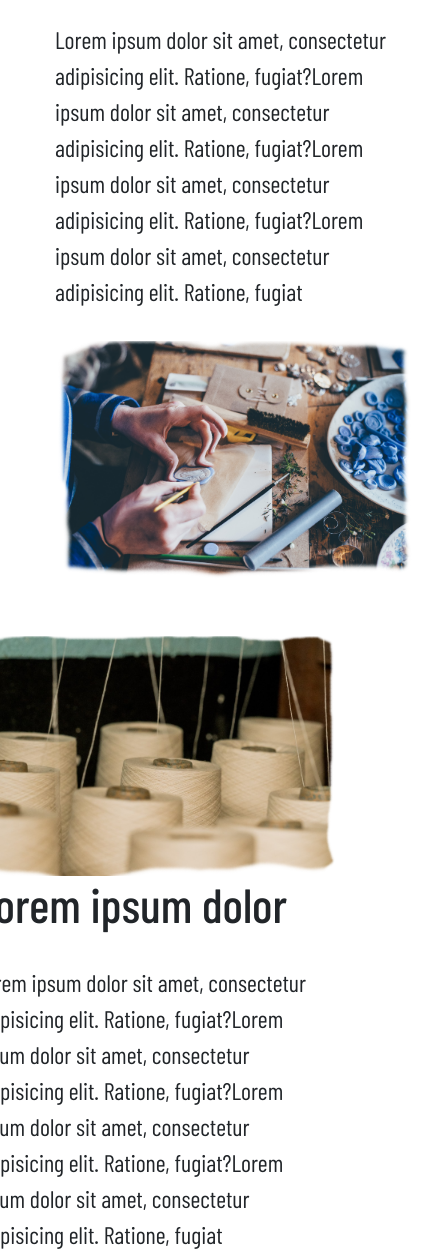
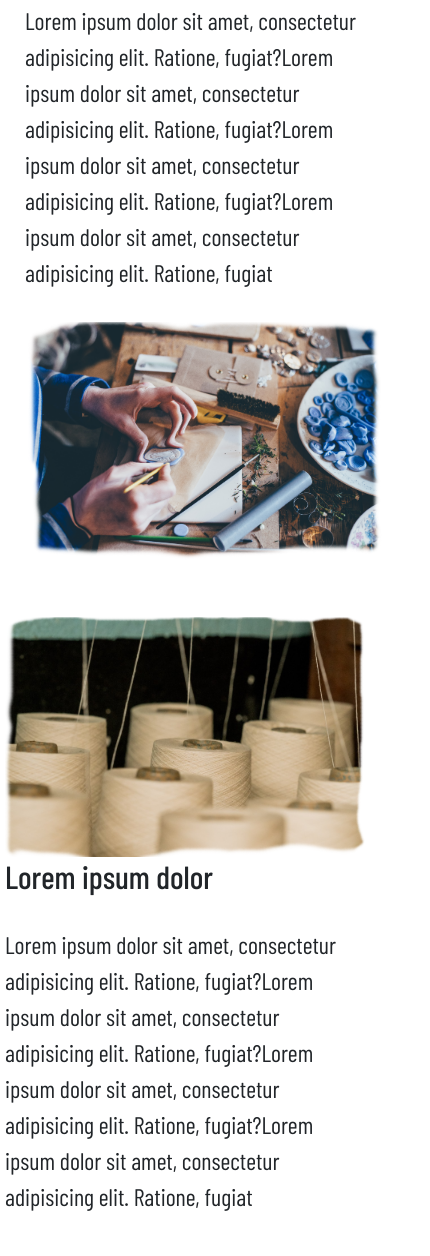
Before and after one commit to mochimochi0/fashion, a plain HTML site: page brands.html in a window 390 px wide. Shown: the part 335-1591 px from the top of the page, 430 px wide, since content can reach past the window. Drawn offline with nearby package versions, Linux system fonts and the light colour scheme; a web font is replaced by a local one.

Commit message:
Update style.css

```diff
--- a/style.css
+++ b/style.css
@@ -310,4 +310,21 @@ body{
   .font-base h1{
     font-size: 3.5rem !important;
   }
+  .brands h2{
+    font-size: 2rem;
+  }
+  .brands p{
+    font-size: 1.5rem;
+  }
+  .fadeInRight{
+    transition: all 0.5s ease-in;
+    transform: translateX(10px);
+    opacity: 1 !important;
+  }
+
+  .fadeInLeft{
+    transition: all 0.5s ease-in;
+    transform: translateX(-10px);
+    opacity: 1 !important;
+  }
 }
```
